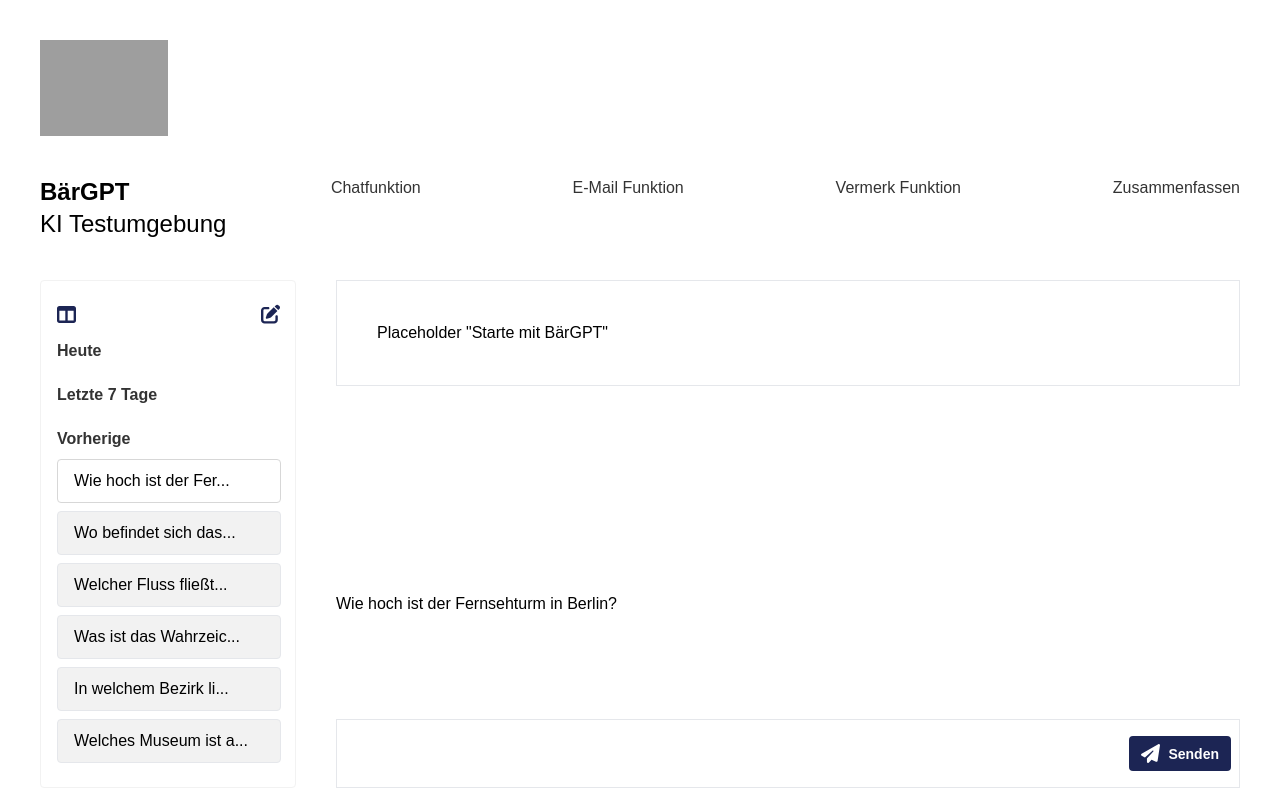
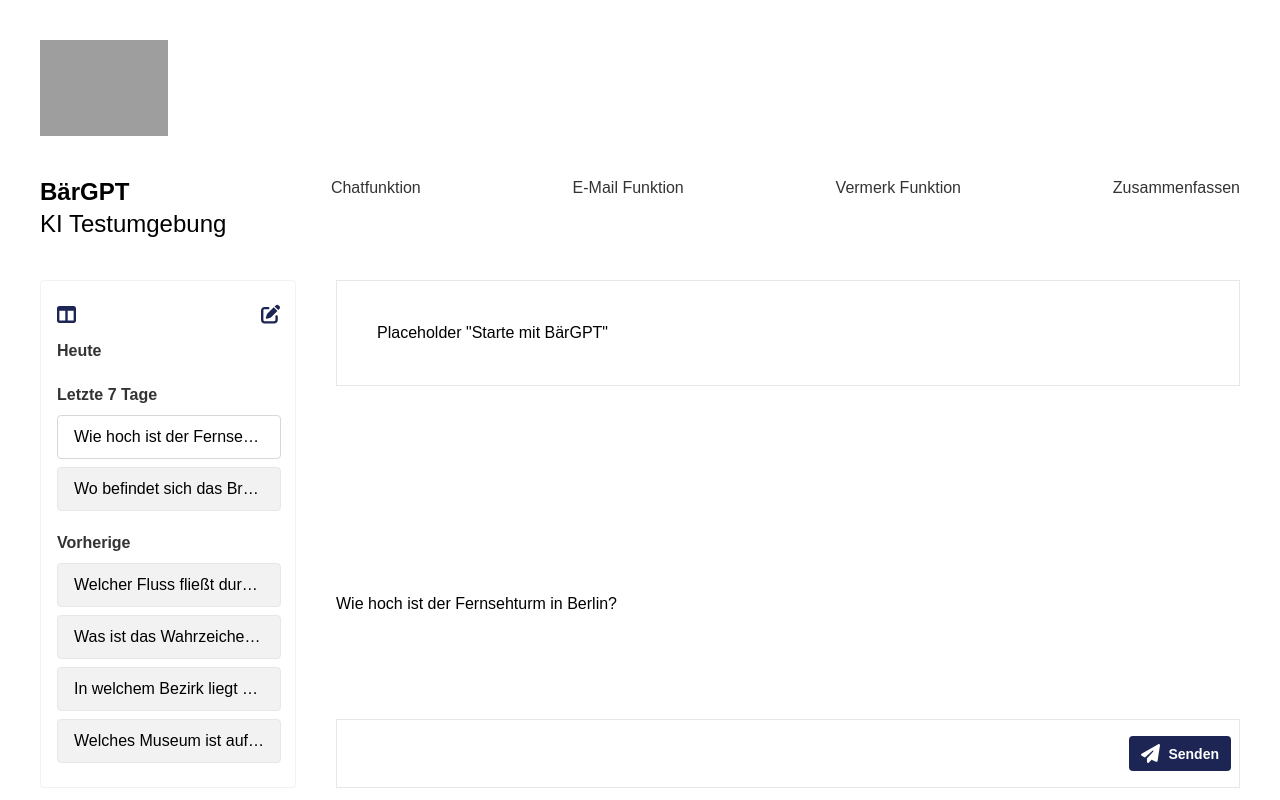
Before and after one commit to technologiestiftung/ber-gpt-frontend, a React (Vite) app: page / in a window 1280 px wide. Shown: the top 800 px of the page. Built offline with nearby package versions, Linux system fonts and the light colour scheme; grey boxes are pictures that could not be loaded.

Commit message:
feat: review changes

```diff
--- a/src/components/historybar/history-bar.tsx
+++ b/src/components/historybar/history-bar.tsx
@@ -5,6 +5,9 @@ import { NewChatIcon } from "../icons/new-chat-icon";
 import { subDays } from "date-fns";
 import { HistoryGroup } from "./history-group";
 import { useHistoryStore } from "./history-store";
+
+const today = new Date();
+const sevenDaysAgo = subDays(today, 7);
 
 export const HistoryBar: React.FC = () => {
 	const [isOpen, setIsOpen] = useState(true);
@@ -15,12 +18,12 @@ export const HistoryBar: React.FC = () => {
 		{
 			id: 0,
 			name: "Wie hoch ist der Fernsehturm in Berlin?",
-			timestamp: "2024-07-24",
+			timestamp: "2024-07-25",
 		},
 		{
 			id: 1,
 			name: "Wo befindet sich das Brandenburger Tor?",
-			timestamp: "2024-07-22",
+			timestamp: "2024-07-25",
 		},
 		{
 			id: 2,
@@ -30,7 +33,7 @@ export const HistoryBar: React.FC = () => {
 		{
 			id: 3,
 			name: "Was ist das Wahrzeichen von Berlin?",
-			timestamp: "2024-07-07",
+			timestamp: "2024-07-21",
 		},
 		{
 			id: 4,
@@ -48,9 +51,6 @@ export const HistoryBar: React.FC = () => {
 		setChatHistory(chatHistoryData);
 		localStorage.removeItem("chat-history");
 	}, []);
-
-	const today = new Date();
-	const sevenDaysAgo = useMemo(() => subDays(today, 7), [today]);
 
 	const chatsToday = useMemo(
 		() =>
@@ -71,7 +71,7 @@ export const HistoryBar: React.FC = () => {
 		[chatHistory, sevenDaysAgo, chatsToday],
 	);
 
-	const previousChats = useMemo(
+	const chatsOlderThanSevenDays = useMemo(
 		() =>
 			chatHistory.filter(
 				(chat) =>
@@ -84,9 +84,9 @@ export const HistoryBar: React.FC = () => {
 		() => [
 			{ label: "Heute", chats: chatsToday },
 			{ label: "Letzte 7 Tage", chats: chatsLastSevenDays },
-			{ label: "Vorherige", chats: previousChats },
+			{ label: "Vorherige", chats: chatsOlderThanSevenDays },
 		],
-		[chatsToday, chatsLastSevenDays, previousChats],
+		[chatsToday, chatsLastSevenDays, chatsOlderThanSevenDays],
 	);
 
 	return (
--- a/src/components/historybar/history-entry.tsx
+++ b/src/components/historybar/history-entry.tsx
@@ -11,14 +11,12 @@ export const HistoryEntry: React.FC<HistoryEntryProps> = ({ name, id }) => {
 
 	const isSelected = currentChatID === id;
 
-	const truncatedName = name.length > 20 ? name.slice(0, 20) + "..." : name;
-
 	return (
 		<button
-			className={`h-11 w-full rounded border bg-light-grey px-4 text-start hover:border-mid-grey ${isSelected ? "border-mid-grey bg-white" : ""}`}
+			className={`h-11 w-full truncate rounded border bg-light-grey px-4 text-start hover:border-mid-grey ${isSelected ? "border-mid-grey bg-white" : ""}`}
 			onClick={() => setCurrentChatID(id)}
 		>
-			{truncatedName}
+			{name}
 		</button>
 	);
 };
--- a/src/components/historybar/history-store.ts
+++ b/src/components/historybar/history-store.ts
@@ -1,15 +1,15 @@
 import { create } from "zustand";
 import { persist } from "zustand/middleware";
 
-interface HistoryEntryType {
+interface Chat {
 	id: number;
 	name: string;
 	timestamp: string;
 }
 
 interface HistoryStore {
-	chatHistory: HistoryEntryType[];
-	setChatHistory: (history: HistoryEntryType[]) => void;
+	chatHistory: Chat[];
+	setChatHistory: (history: Chat[]) => void;
 	currentChatID: number;
 	setCurrentChatID: (chat: number) => void;
 }
@@ -18,7 +18,7 @@ export const useHistoryStore = create(
 	persist<HistoryStore>(
 		(set) => ({
 			chatHistory: [],
-			setChatHistory: (chatHistory: HistoryEntryType[]) => set({ chatHistory }),
+			setChatHistory: (chatHistory: Chat[]) => set({ chatHistory }),
 			currentChatID: 0,
 			setCurrentChatID: (chat: number) => set({ currentChatID: chat }),
 		}),
```
